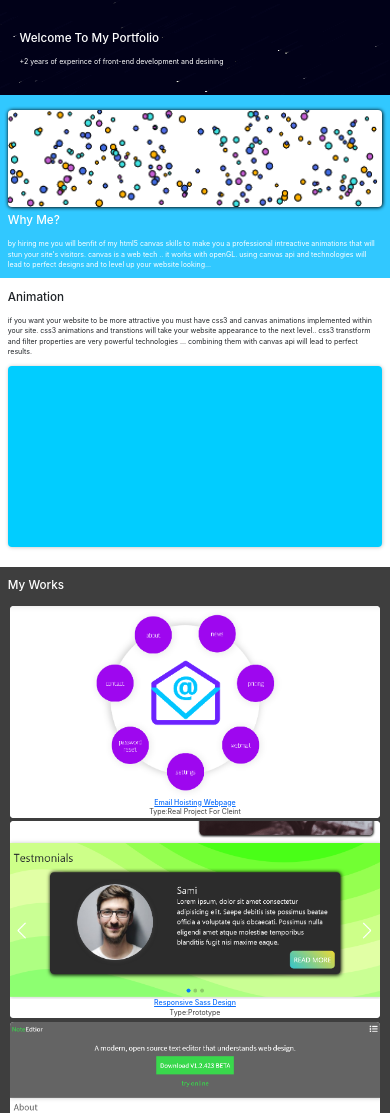
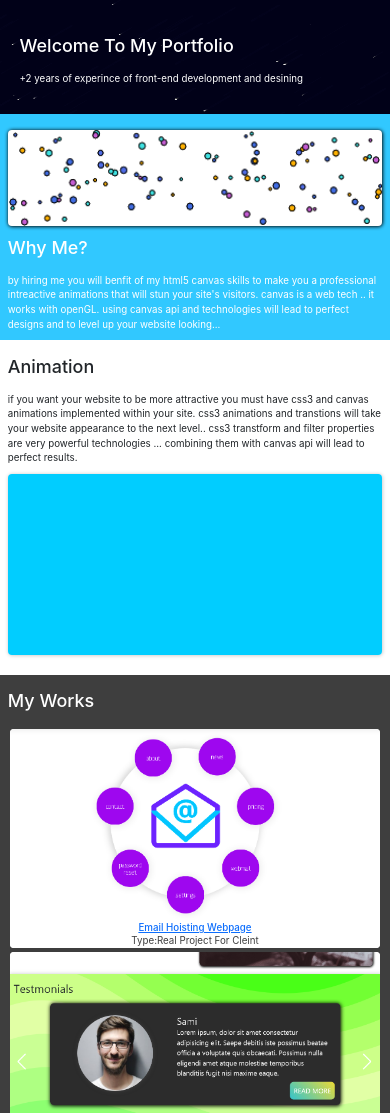
Before and after one commit to abdo2003311/my-portfolio, a plain HTML site: page index.html in a window 390 px wide. Shown: the top 1113 px of the page. Drawn offline with nearby package versions, Linux system fonts and the light colour scheme.

Commit message:
fixing the design

```diff
--- a/css/_contact.scss
+++ b/css/_contact.scss
@@ -33,9 +33,9 @@
 @media (max-width:768px) {
 	.contact{
 		.form{
-			width: 80vw;
+			width: 100%;
 			input,textarea{
-				width: 78vw;
+				width: 98%;
 			}
 		}
 	}
--- a/css/main.scss
+++ b/css/main.scss
@@ -38,6 +38,20 @@ footer{
     color: #fff;
     padding: 1vw;
 }
+@media (max-width : 768px) {
+    h1{
+        text-transform: capitalize;
+        padding: 2vw 0 !important;
+        margin-bottom: 2vw;
+        font-size: 4.6vw;
+    }
+    h2{
+        font-size: 4vw;
+    }
+    a,p,button,span,input,textarea, .showMore{
+        font-size: 2.5vw !important
+    }
+}
 @import "_header.scss";
 @import "_whyMe.scss";
 @import "_animation.scss";
--- a/js/bubbelingAnimation.js
+++ b/js/bubbelingAnimation.js
@@ -28,7 +28,9 @@ canvas1.addEventListener("mouseout",function (e) {
         y: undefined
     }
 })
-
+canvas1.addEventListener('touchmove',(e)=>{
+    console.log(e)
+})
 function CircleObject(i,x, y, dx, dy, r) {
     this.order = i;
     this.x = x;
@@ -92,7 +94,7 @@ function CircleObject(i,x, y, dx, dy, r) {
 
 function init() {
 		circleArray = [];
-		for (i = 0; i < 200; i += 1) {
+		for (i = 0; i < 100; i += 1) {
 			var r  = (Math.random() * innerWidth) / 100 + innerWidth / 150,
 					x = Math.random() * (canvas1.width - r * 2) + r,
 					y = Math.random() * (canvas1.height - r * 2) + r,
```
Also changed, not shown: css/main.css, 1 other file.
